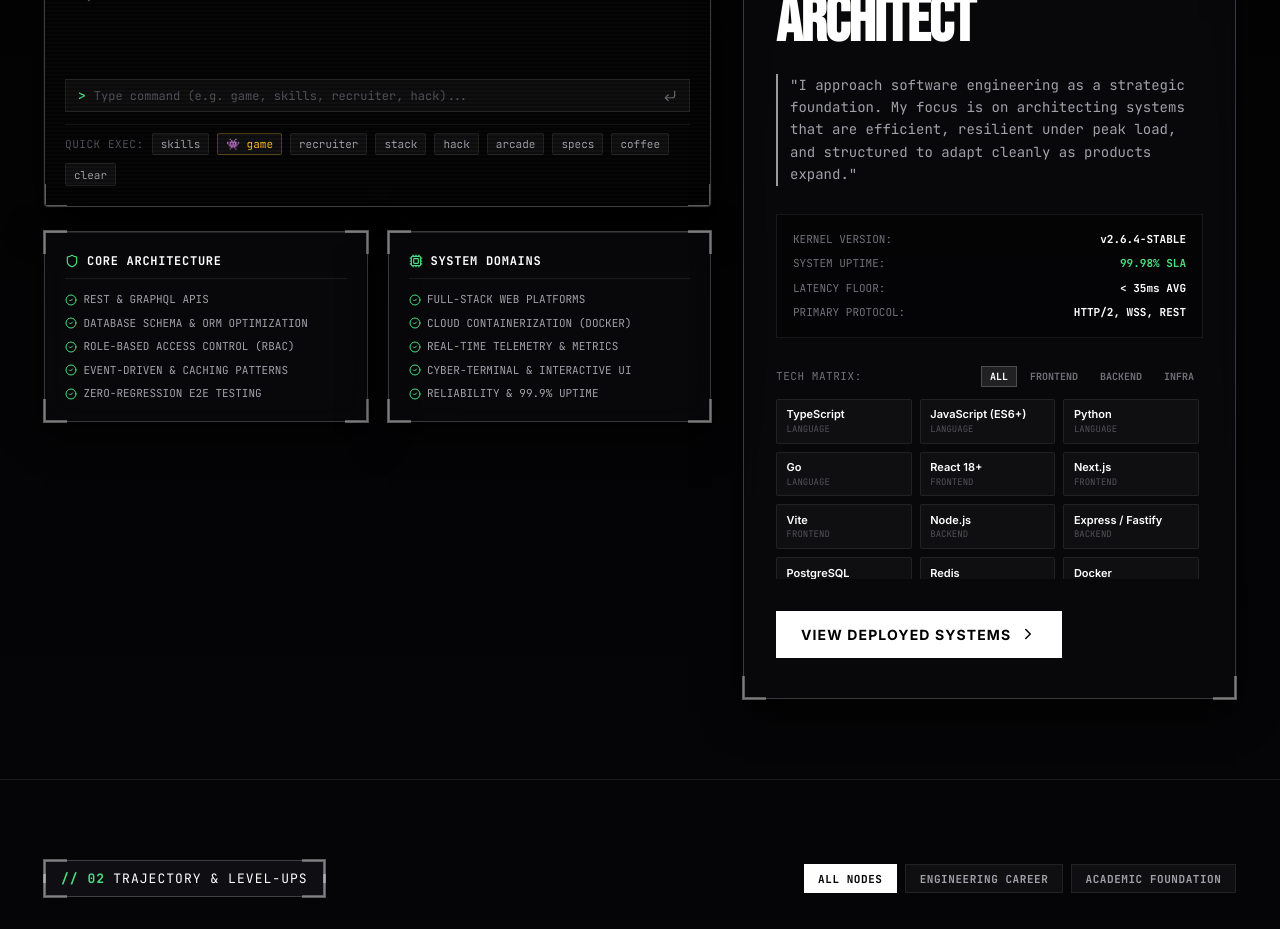
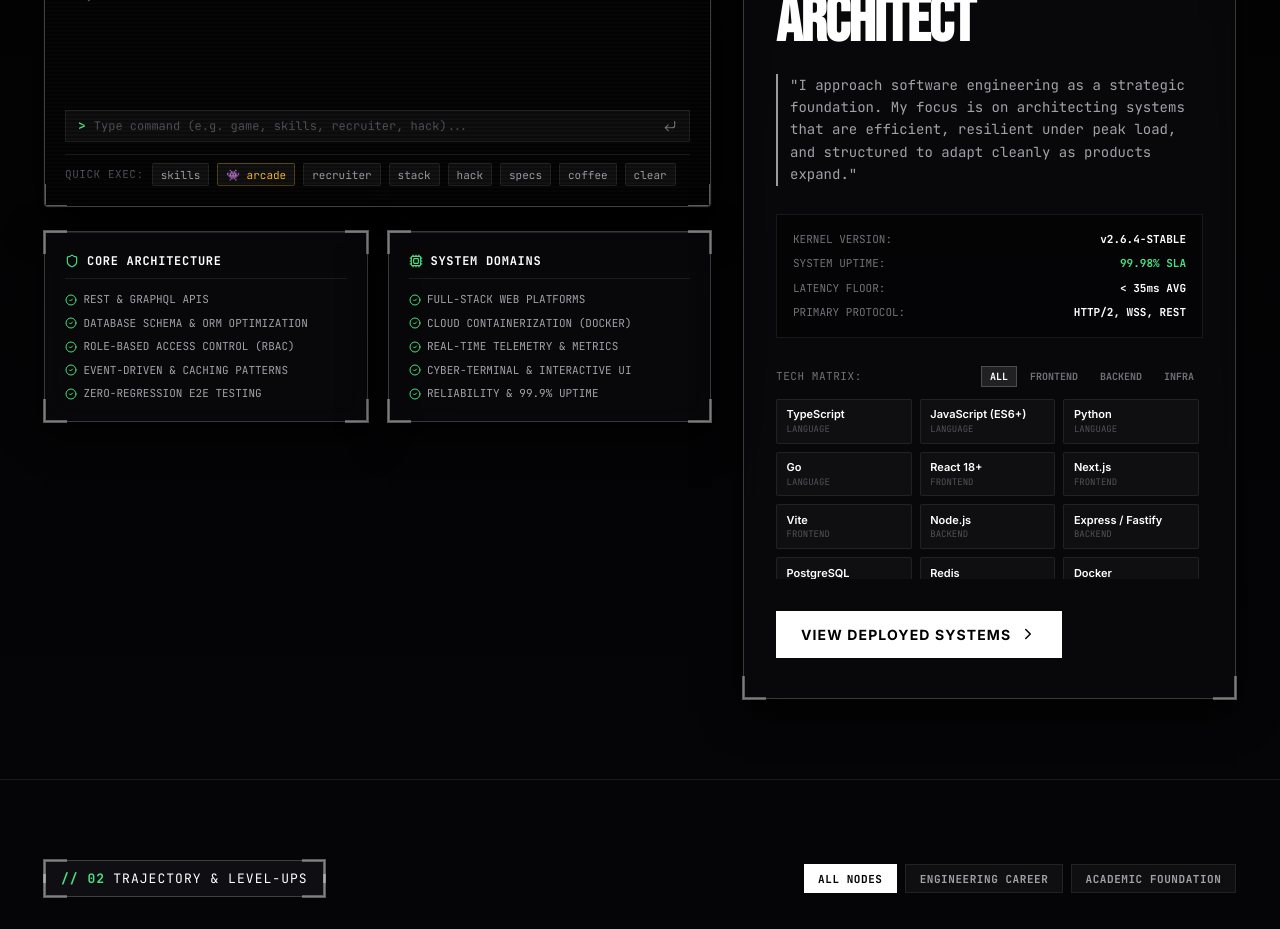
Before and after one commit to dalejwu/Dale-Web-Portfolio, a React (Vite) app: page / in a window 1280 px wide. Shown: the part 1160-2089 px from the top of the page. Built offline with nearby package versions, Linux system fonts and the light colour scheme.

Commit message:
fix(workstation): decouple arcade and hack buttons from konami overdrive trigger

```diff
--- a/src/components/KonamiOverdrive.jsx
+++ b/src/components/KonamiOverdrive.jsx
@@ -31,28 +31,44 @@
   const [keyIndex, setKeyIndex] = useState(0);
 
   useEffect(() => {
+    let timeoutId = null;
+
     const handleKeyDown = (e) => {
-      if (['INPUT', 'TEXTAREA'].includes(e.target.tagName)) return;
+      if (['INPUT', 'TEXTAREA'].includes(e.target?.tagName)) return;
 
       const key = e.key.toLowerCase();
       const expectedKey = KONAMI_SEQUENCE[keyIndex].toLowerCase();
 
       if (key === expectedKey) {
+        clearTimeout(timeoutId);
+        timeoutId = setTimeout(() => setKeyIndex(0), 2000);
+
         const nextIndex = keyIndex + 1;
         if (nextIndex === KONAMI_SEQUENCE.length) {
+          clearTimeout(timeoutId);
           activateOverdrive();
           setKeyIndex(0);
         } else {
           setKeyIndex(nextIndex);
         }
       } else {
+        clearTimeout(timeoutId);
         setKeyIndex(0);
       }
     };
 
     window.addEventListener('keydown', handleKeyDown);
-    return () => window.removeEventListener('keydown', handleKeyDown);
+    return () => {
+      window.removeEventListener('keydown', handleKeyDown);
+      clearTimeout(timeoutId);
+    };
   }, [keyIndex]);
+
+  useEffect(() => {
+    const handleTrigger = () => activateOverdrive();
+    window.addEventListener('trigger-overdrive', handleTrigger);
+    return () => window.removeEventListener('trigger-overdrive', handleTrigger);
+  }, []);
 
   const applyPaletteTokens = (paletteId) => {
     const root = document.documentElement;
--- a/src/components/Workstation.jsx
+++ b/src/components/Workstation.jsx
@@ -90,6 +90,7 @@
         break;
       case 'game':
       case 'play':
+      case 'arcade':
       case 'bugs':
       case 'triage':
       case 'bughunter':
@@ -99,15 +100,13 @@
         });
         setWorkstationMode('game');
         break;
-      case 'arcade':
+      case 'overdrive':
       case 'konami':
-      case 'cheat':
         newLogs.push({
           type: 'res',
-          text: '⚡ INJECTING KONAMI SEQUENCE... [↑ ↑ ↓ ↓ ← → ← → B A] // OVERDRIVE ENGAGED.'
+          text: '⚡ KERNEL OVERDRIVE DETECTED // GPU ACCELERATION: 100% // BYPASS PROTOCOLS ENGAGED.'
         });
-        const cheatKeys = ['ArrowUp', 'ArrowUp', 'ArrowDown', 'ArrowDown', 'ArrowLeft', 'ArrowRight', 'ArrowLeft', 'ArrowRight', 'b', 'a'];
-        cheatKeys.forEach((key, i) => setTimeout(() => window.dispatchEvent(new KeyboardEvent('keydown', { key })), i * 35));
+        window.dispatchEvent(new CustomEvent('trigger-overdrive'));
         break;
       case 'recruiter':
         newLogs.push({
@@ -118,7 +117,7 @@
       case 'hack':
         newLogs.push({
           type: 'res',
-          text: '⚡ ACCESSING MAINFRAME... [STATUS: 200 OK] // ROOT KEY BYPASS: "DALE_KERNEL_SEC" // TIP: Try typing the Konami Code on your keyboard (↑ ↑ ↓ ↓ ← → ← → B A) or run "game" to squash bugs!'
+          text: '⚡ ACCESSING MAINFRAME... [STATUS: 200 OK] // ROOT KEY BYPASS: "DALE_KERNEL_SEC" // SYSTEM RUNNING IN NOMINAL MODE.'
         });
         break;
       case 'coffee':
@@ -358,8 +357,8 @@
                     <button type="button" onClick={() => handleCommand('skills')} className="preset-btn">
                       skills
                     </button>
-                    <button type="button" onClick={() => handleCommand('game')} className="preset-btn preset-btn-game" title="Play Bug Squasher mini game">
-                      👾 game
+                    <button type="button" onClick={() => handleCommand('arcade')} className="preset-btn preset-btn-game" title="Play Bug Squasher mini-game">
+                      👾 arcade
                     </button>
                     <button type="button" onClick={() => handleCommand('recruiter')} className="preset-btn">
                       recruiter
@@ -369,9 +368,6 @@
                     </button>
                     <button type="button" onClick={() => handleCommand('hack')} className="preset-btn">
                       hack
-                    </button>
-                    <button type="button" onClick={() => handleCommand('arcade')} className="preset-btn" title="Cheat: triggers Overdrive mode">
-                      arcade
                     </button>
                     <button type="button" onClick={() => handleCommand('specs')} className="preset-btn">
                       specs
```
